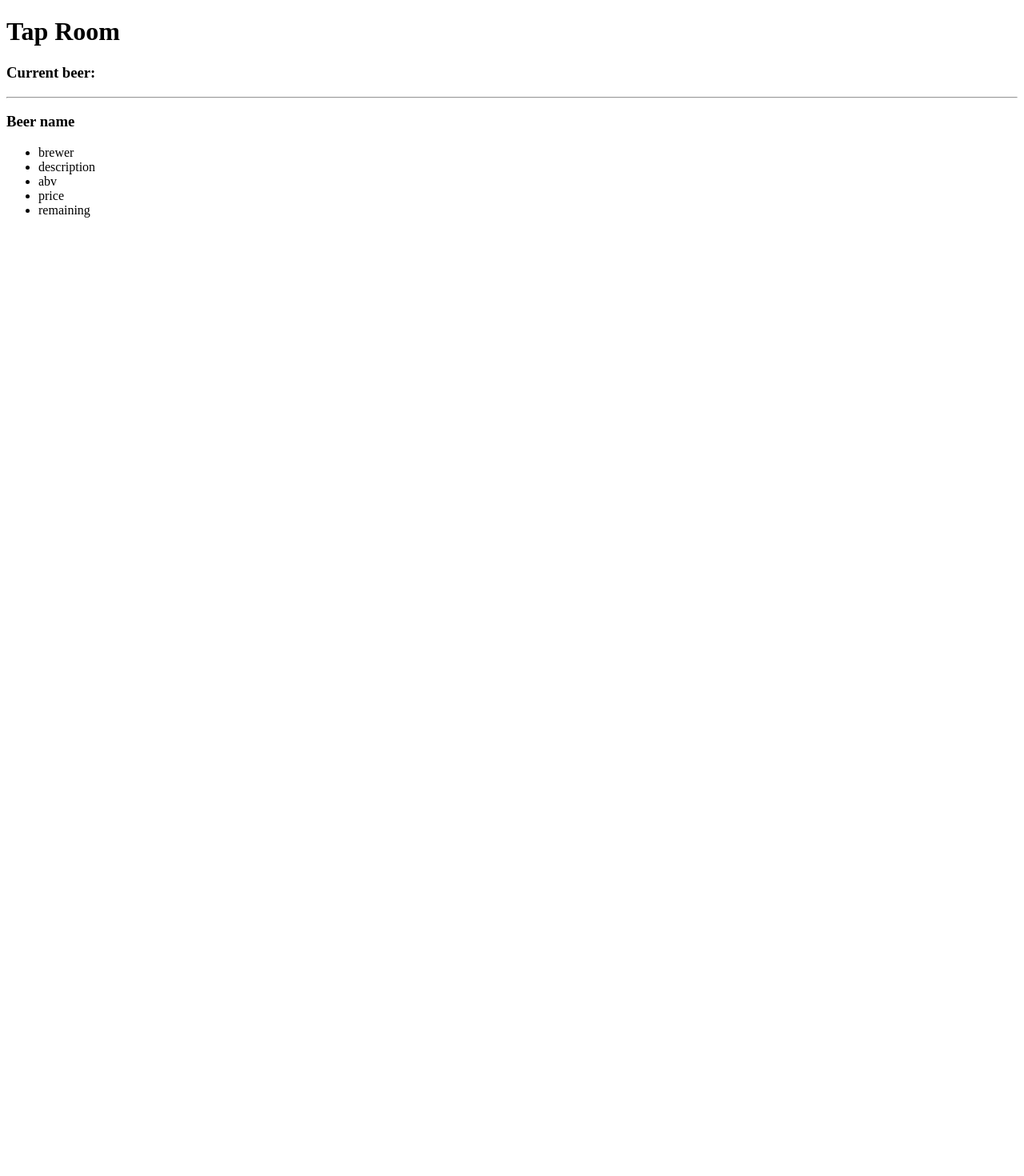
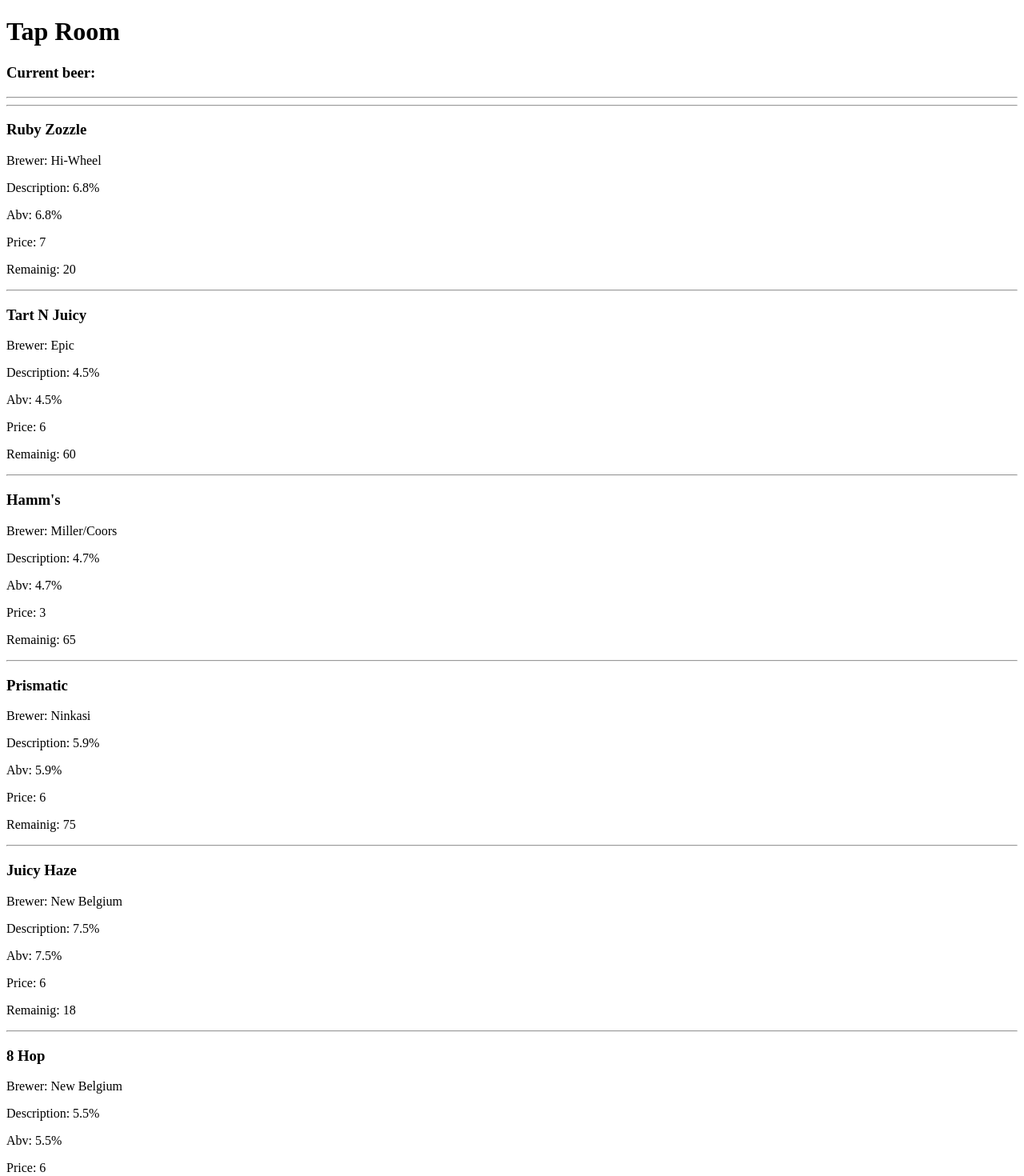
Before and after one commit to antieva/Tap_Room, a React app: page /#/ in a window 1280 px wide. Shown: the top 1470 px of the page at 80% size. Before the commit the page ends 800 px from the top, so only its background shows below. Built offline with nearby package versions, Linux system fonts and the light colour scheme.

Commit message:
Add masterBeerList variable and loop through it in BeerList component.

```diff
--- a/src/components/Beer.jsx
+++ b/src/components/Beer.jsx
@@ -1,4 +1,5 @@
-import React from "react";
+import React from 'react';
+import PropTypes from "prop-types";
 
 function Beer(props){
   return (
@@ -18,11 +19,11 @@
 }
 
 Beer.propTypes = {
-  name: propTypes.string,
-  description: propTypes.string,
-  abv: propTypes.string.isRequired,
-  price: propTypes.string.isRequired,
-  remaining: propTypes.string,
+  name: PropTypes.string,
+  description: PropTypes.string,
+  abv: PropTypes.string.isRequired,
+  price: PropTypes.string.isRequired,
+  remaining: PropTypes.string,
 };
 
 export default Beer;
--- a/src/components/BeerList.jsx
+++ b/src/components/BeerList.jsx
@@ -1,16 +1,71 @@
 import React from 'react';
+import Beer from './Beer';
+
+var masterBeerList = [
+  {
+      name: 'Ruby Zozzle',
+      brewer: 'Hi-Wheel',
+      description: 'Sparkling Wine & Grapefruit',
+      abv: '6.8%',
+      price: '7',
+      remaining: '20'
+    },
+    {
+      name: 'Tart N Juicy',
+      brewer: 'Epic',
+      description: 'Sour IPA',
+      abv: '4.5%',
+      price: '6',
+      remaining: '60'
+    },
+    {
+      name: 'Hamm\'s',
+      brewer: 'Miller/Coors',
+      description: 'American Lager',
+      abv: '4.7%',
+      price: '3',
+      remaining: '65'
+    },
+    {
+      name: 'Prismatic',
+      brewer: 'Ninkasi',
+      description: 'Juicy IPA',
+      abv:  '5.9%',
+      price: '6',
+      remaining: '75'
+    },
+    {
+      name: 'Juicy Haze',
+      brewer: 'New Belgium',
+      description: 'India Pale Ale',
+      abv:  '7.5%',
+      price: '6',
+      remaining: '18'
+    },
+    {
+      name: '8 Hop',
+      brewer: 'New Belgium',
+      description: 'Pale Ale',
+      abv:  '5.5%',
+      price: '6',
+      remaining: '58'
+    }
+]
 
 function BeerList() {
   return (
     <div>
-      <h3>Beer name</h3>
-      <ul>
-        <li>brewer</li>
-        <li>description</li>
-        <li>abv</li>
-        <li>price</li>
-        <li>remaining</li>
-      </ul>
+      <hr/>
+      {masterBeerList.map((beer, index) =>
+      <Beer
+        name={beer.name}
+        brewer={beer.brewer}
+        description={beer.abv}
+        abv={beer.abv}
+        price={beer.price}
+        remaining={beer.remaining}
+        key={index}/>
+      )}
     </div>
   );
 }
--- a/src/components/Header.jsx
+++ b/src/components/Header.jsx
@@ -1,4 +1,4 @@
-import React from "react";
+import React from 'react';
 
 function Header(){
   return (
```
